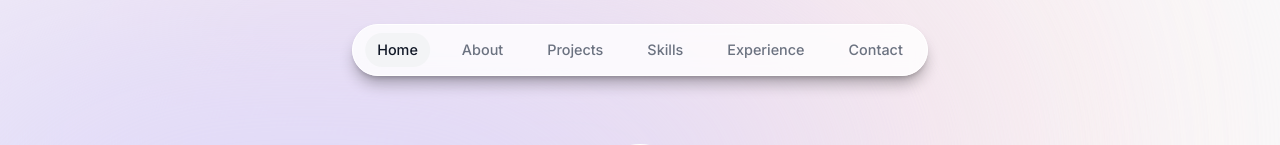
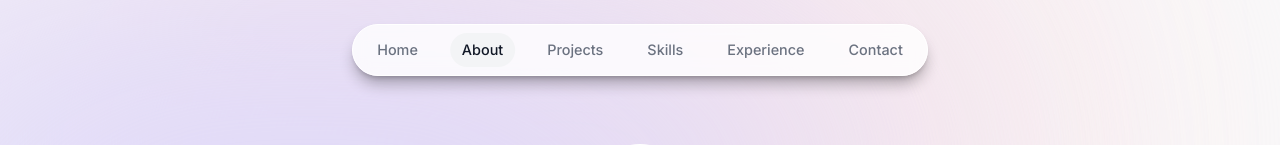
Before and after one commit to istiakmahmud0/my-portfolio, a Next.js app: page / in a window 1280 px wide. Shown: the top 145 px of the page. Built offline with nearby package versions, Linux system fonts and the light colour scheme.

Commit message:
wip: header animation

```diff
--- a/app/layout.tsx
+++ b/app/layout.tsx
@@ -2,6 +2,7 @@ import Header from "@/components/header";
 import "./globals.css";
 import type { Metadata } from "next";
 import { Inter } from "next/font/google";
+import ActiveSectionContextProvider from "@/components/active-section-context";
 
 const inter = Inter({ subsets: ["latin"] });
 
@@ -22,8 +23,10 @@ export default function RootLayout({
       >
         <div className="bg-[#fbe2e3] absolute top-[-6rem] -z-10 right-[11rem] h-[31.25rem] w-[31.25rem] rounded-full blur-[10rem] sm:w-[68.75rem] dark:bg-[#8e6061]"></div>
         <div className="bg-[#dbd7fb] absolute top-[-1rem] -z-10 left-[-35rem] h-[31.25rem] w-[50rem] rounded-full blur-[10rem] sm:w-[68.75rem] md:left-[-33rem] lg:left-[-28rem] xl:left-[-15rem] 2xl:left-[-5rem] dark:bg-[#676394]"></div>
-        <Header />
-        {children}
+        <ActiveSectionContextProvider>
+          <Header />
+          {children}
+        </ActiveSectionContextProvider>
       </body>
     </html>
   );
--- a/components/about.tsx
+++ b/components/about.tsx
@@ -1,11 +1,22 @@
 "use client";
-import React from "react";
+import React, { useEffect } from "react";
 import SectionHeading from "./SectionHeading";
 import { motion } from "framer-motion";
+import { useInView } from "react-intersection-observer";
+import { useActiveSectionContext } from "./active-section-context";
 
 const About = () => {
+  const { ref, inView, entry } = useInView();
+  const { activeSection, setActiveSection } = useActiveSectionContext();
+  useEffect(() => {
+    if (inView) {
+      setActiveSection("About");
+    }
+  }, [inView, setActiveSection]);
+
   return (
     <motion.section
+      ref={ref}
       className="mb-28 max-w-[45rem] text-center leading-8 sm:mb-40 scroll-mt-28"
       initial={{
         opacity: 0,
--- /dev/null
+++ b/components/active-section-context.tsx
@@ -0,0 +1,37 @@
+"use client";
+import React, { useState, createContext, useContext } from "react";
+import { links } from "@/lib/data";
+import { error } from "console";
+
+type SectionName = (typeof links)[number]["name"];
+type ActiveSelectionContextType = {
+  activeSection: SectionName;
+  setActiveSection: React.Dispatch<React.SetStateAction<SectionName>>;
+};
+const ActiveSelectionContext = createContext<ActiveSelectionContextType | null>(
+  null
+);
+const ActiveSectionContextProvider = ({
+  children,
+}: {
+  children: React.ReactNode;
+}) => {
+  const [activeSection, setActiveSection] = useState<SectionName>("Home");
+
+  return (
+    <ActiveSelectionContext.Provider
+      value={{ activeSection, setActiveSection }}
+    >
+      {children}
+    </ActiveSelectionContext.Provider>
+  );
+};
+
+export const useActiveSectionContext = () => {
+  const context = useContext(ActiveSelectionContext);
+  if (context == null) {
+    throw new Error("Use Active section must be within");
+  }
+  return context;
+};
+export default ActiveSectionContextProvider;
--- a/components/header.tsx
+++ b/components/header.tsx
@@ -1,11 +1,13 @@
 "use client";
-import React, { useState } from "react";
+import React, { useContext, useState } from "react";
 import { motion } from "framer-motion";
 import { links } from "@/lib/data";
 import Link from "next/link";
+import { useActiveSectionContext } from "./active-section-context";
 
 const Header = () => {
-  const [activeSection, setActiveSection] = useState("Home");
+  const { activeSection, setActiveSection } = useActiveSectionContext();
+
   return (
     <header className="z-[999] relative">
       <motion.div
@@ -36,7 +38,15 @@ const Header = () => {
               >
                 {link.name}
                 {link.name === activeSection && (
-                  <span className="bg-gray-100 rounded-full inset-0 absolute -z-10"></span>
+                  <motion.span
+                    className="bg-gray-100 rounded-full inset-0 absolute -z-10"
+                    layoutId="activeSection"
+                    transition={{
+                      type: "spring",
+                      stiffness: 380,
+                      damping: 80,
+                    }}
+                  ></motion.span>
                 )}
               </Link>
             </motion.li>
--- a/package.json
+++ b/package.json
@@ -21,6 +21,7 @@
     "react": "18.2.0",
     "react-dom": "18.2.0",
     "react-icons": "^4.10.1",
+    "react-intersection-observer": "^9.5.2",
     "tailwindcss": "3.3.3",
     "typescript": "5.1.6"
   }
```
Also changed, not shown: 1 other file (tests, documents, lock files or other folders).
